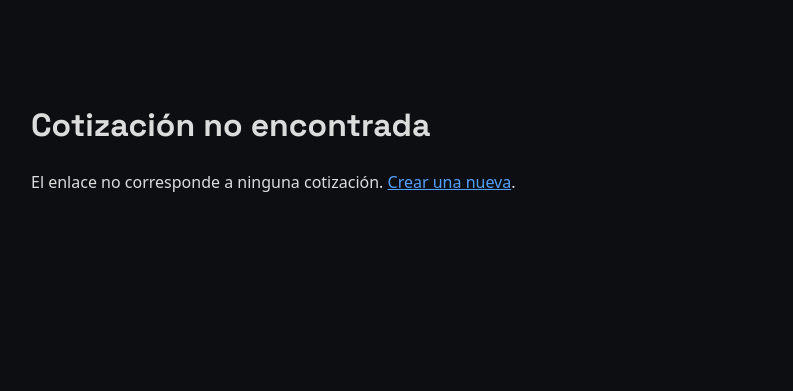
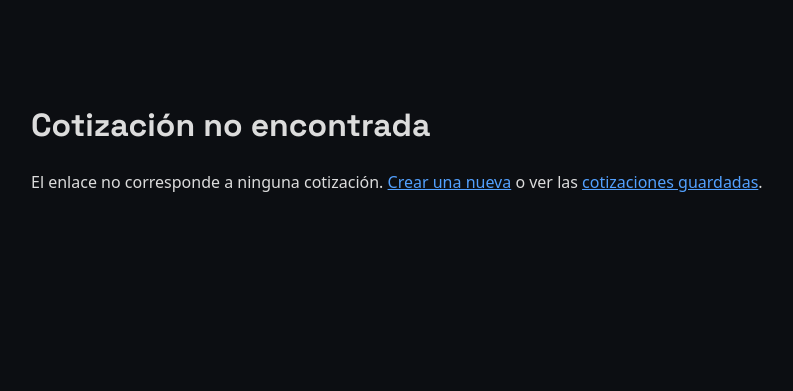
Before and after one commit to eduardofrank/php-sfc, a PHP site: page /quote.php in a window 1280 px wide. Shown: the part 69-460 px from the top of the page, without its empty margins (43-836 px from the left). Run offline with PHP 8.4, Linux system fonts and the light colour scheme; data that the repository does not hold is empty; some libraries are stand-ins or nearby versions.

Commit message:
Link to the saved quotes list from the quote not-found page
The header actions are gated on a loaded quote, so the not-found branch
had no way to reach the list; put the link in the message instead.

Co-Authored-By: Claude Opus 5 <noreply@anthropic.com>

```diff
--- a/quote.php
+++ b/quote.php
@@ -50,7 +50,7 @@ require __DIR__ . '/src/partials/head.php';
 <?php if ( ! $quote ) : ?>
     <div class="sfc sfc--error app-notfound">
         <h1>Cotización no encontrada</h1>
-        <p>El enlace no corresponde a ninguna cotización. <a href="<?php echo $h( $b ); ?>/">Crear una nueva</a>.</p>
+        <p>El enlace no corresponde a ninguna cotización. <a href="<?php echo $h( $b ); ?>/">Crear una nueva</a> o ver las <a href="<?php echo $h( $b ); ?>/quotes.php">cotizaciones guardadas</a>.</p>
     </div>
 <?php else : ?>
     <?php $curr = $quote['currency']; ?>
```
